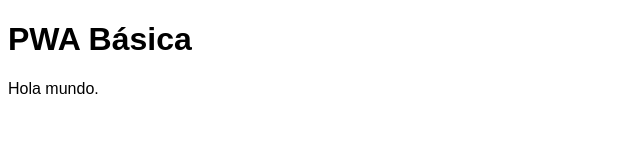
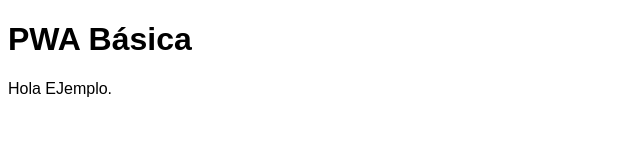
Before and after one commit to Eduardoaja08/PWA-sencilla, a plain HTML site: page index.html in a window 1280 px wide. Shown: the full height of the page, 0-640 px from the left. Drawn offline with Linux system fonts and the light colour scheme.

Commit message:
Second COmmit

```diff
--- a/index.html
+++ b/index.html
@@ -34,7 +34,7 @@
 
  <h1>PWA Básica</h1>
 
- <p>Hola mundo.</p>
+ <p>Hola EJemplo.</p>
 
 </body>
 
```
